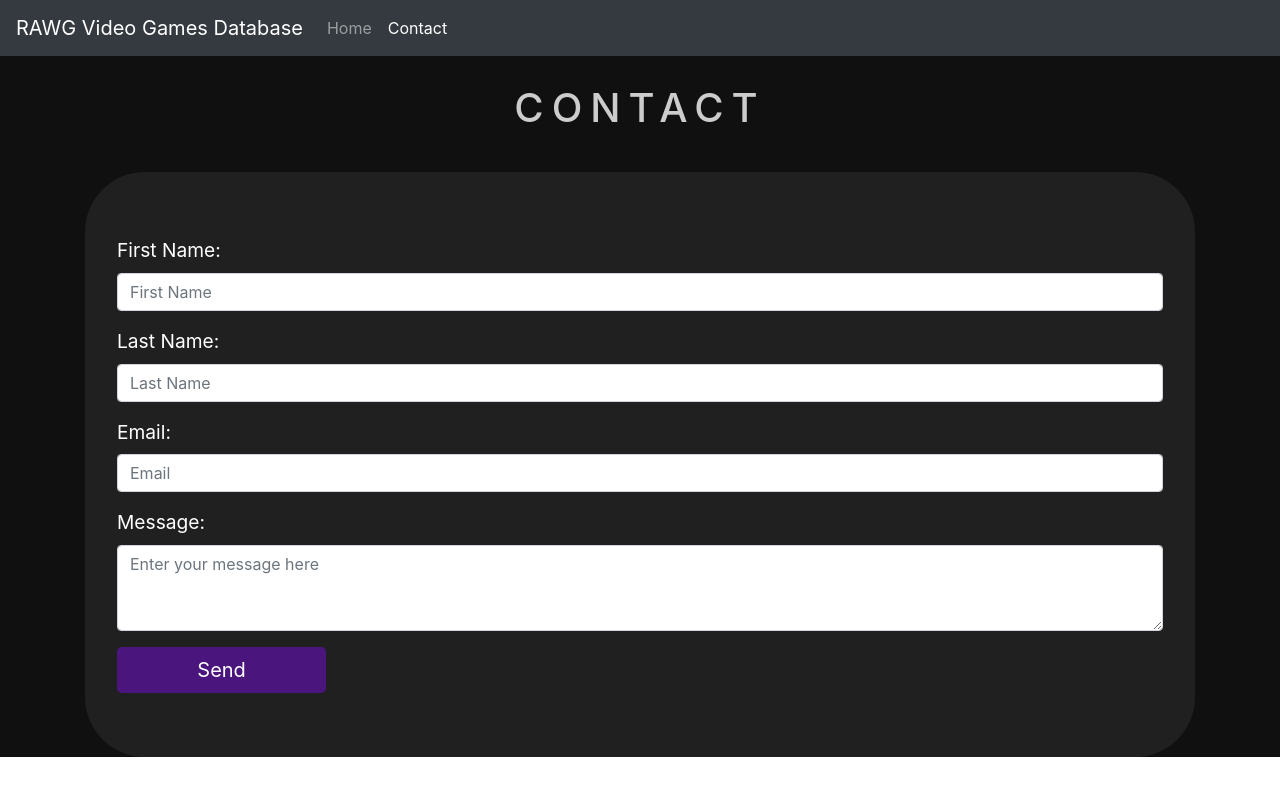
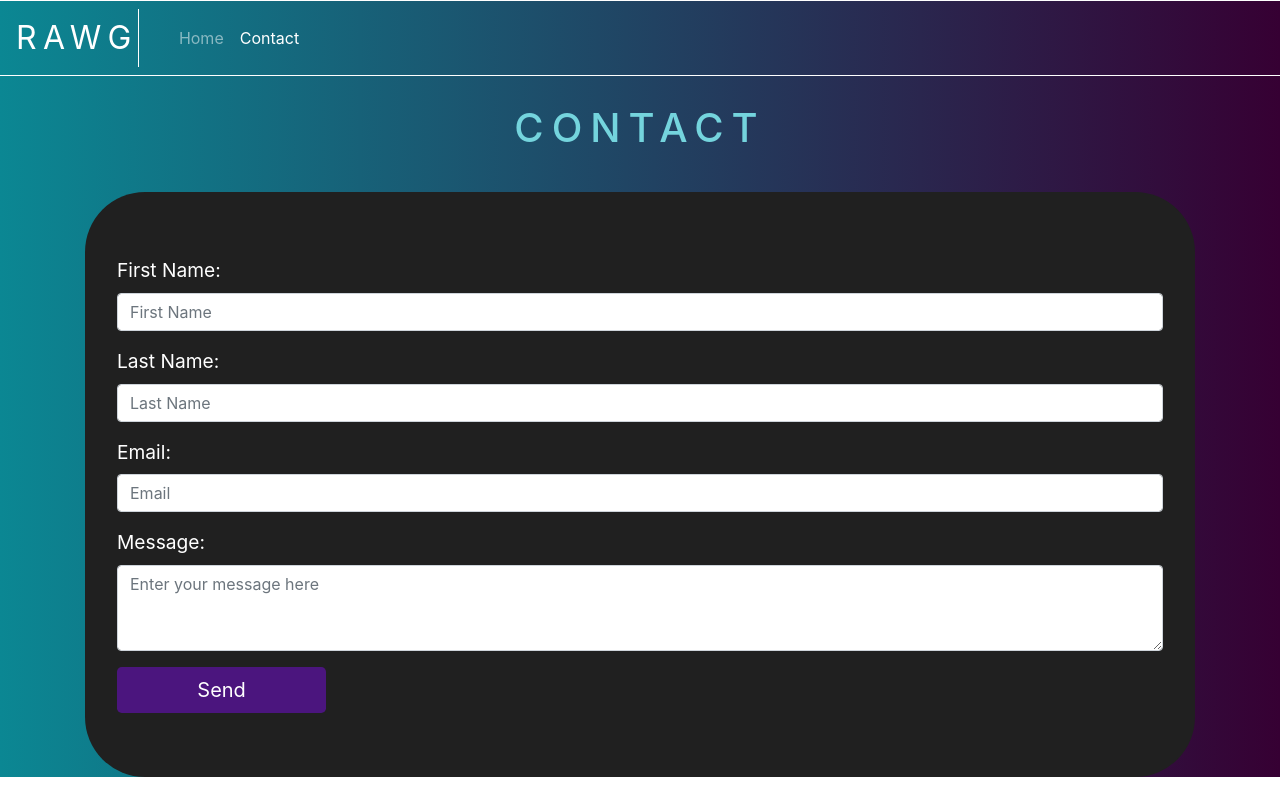
Before and after one commit to mie91/marie-berger-js-frameworks-ca, a React (Create React App) app: page /contact in a window 1280 px wide. Built offline with nearby package versions, Linux system fonts and the light colour scheme.

Commit message:
Added styling

```diff
--- a/src/components/games/GameItem.js
+++ b/src/components/games/GameItem.js
@@ -9,9 +9,9 @@ function GameItem ({name, rating, released, background_image}) {
             <Image src={background_image} fluid/>
             <Card.Body>
                 <Card.Title>{name}</Card.Title>
-                <div className="gameInfo-detail">
-                <Card.Text><b>Rating: </b>{rating}</Card.Text>
-                <Card.Text><b>Released: </b>{released}</Card.Text>
+                <div className="gameInfo">
+                <p className="gameInfo-detail"><b>Rating:</b> {rating}</p>
+                <p className="gameInfo-detail"><b>Released: </b>{released}</p>
                 </div>
             </Card.Body>
         </>
--- a/src/components/layout/Navigation.js
+++ b/src/components/layout/Navigation.js
@@ -15,9 +15,9 @@ import GameDetail from "../games/GameDetail";
 function Navigation() {
     return (
       <Router>
-        <Navbar bg="dark" variant="dark" expand="lg">
+        <Navbar variant="dark" expand="lg">
           <NavLink to="/" exact>
-            <Navbar.Brand>RAWG Video Games Database</Navbar.Brand>
+            <Navbar.Brand>RAWG </Navbar.Brand>
           </NavLink>
           <Navbar.Toggle aria-controls="basic-navbar-nav" />
           <Navbar.Collapse id="basic-navbar-nav">
--- a/src/index.css
+++ b/src/index.css
@@ -13,15 +13,39 @@ code {
 }
 
 #root {
-  background-color: rgb(17, 16, 16);
-  height: 100%;
+  background: #360033;
+  background: -webkit-linear-gradient(to right, #0b8793, #360033);
+  background: linear-gradient(to right, #0b8793, #360033);
+
+
+
+}
+
+.navbar {
+  border-top: solid white 1px;
+  border-bottom: solid white 1px;
+}
+
+span.navbar-brand {
+  font-size: 2em;
+  letter-spacing: 0.2em;
+  border-right: solid white 1px;
+  margin-right: 1em;
 }
 
 /*Home Page*/
 
+div.search {
+  border: solid 3px #74d4dd;
+  border-radius: 10px;
+  box-shadow: 0px 5px 10px 2px #74d4dd;
+  margin-bottom: 2em;
+}
+
+
 .mainHeader {
   margin-top: 0.7em;
-  color: #ccc;
+  color: #74d4dd;
   text-transform: uppercase;
   letter-spacing: 0.2em;
   text-align: center;
@@ -41,32 +65,56 @@ code {
 
 .gameInfo-detail{
   padding: 5px;
-  background-color: rgb(36, 158, 167);
+  border: solid 1px #74d4dd;
   margin: 10px;
   border-radius: 10px;
   text-align: center;
+  color: #ffffff;
 }
 
 div.card {
   margin-bottom: 30px;
-  box-shadow: 0px 3px 16px rgb(75, 21, 126);
+  box-shadow: 0px 10px 16px 5px black;
   transition: all 0.2s;
   padding: 20px;
   height: 420px;
+  background-color: rgba(0, 0, 0, 0.3);
 }
 
 .card:hover {
-  box-shadow: 0px 3px 16px #ccc;
+  box-shadow: 0px 3px 16px #74d4dd;
+  ;
 }
 
 .card-title {
   font-size: 1.5em;
   text-align: center;
+  color: #ffffff;
 }
 
 .card .btn-primary {
-  background-color: rgb(75, 21, 126);
-  border: none;
+  background-color: #74d4dd;
+  border: solid 1px #74d4dd;
+  color: #073438;
+  text-transform: uppercase;
+  letter-spacing: 0.1em;
+  font-weight: 500;
+  box-shadow: 0px 5px 10px 1px black;
+
+}
+
+.card .btn-primary:hover {
+  background-color: transparent;
+  border: solid 1px #74d4dd;
+  box-shadow: 0px 5px 10px 1px #74d4dd;
+  ;
+}
+
+
+.card img {
+  max-height: 180px;
+  border: solid 1px #74d4dd;
+
 }
 
 
```
